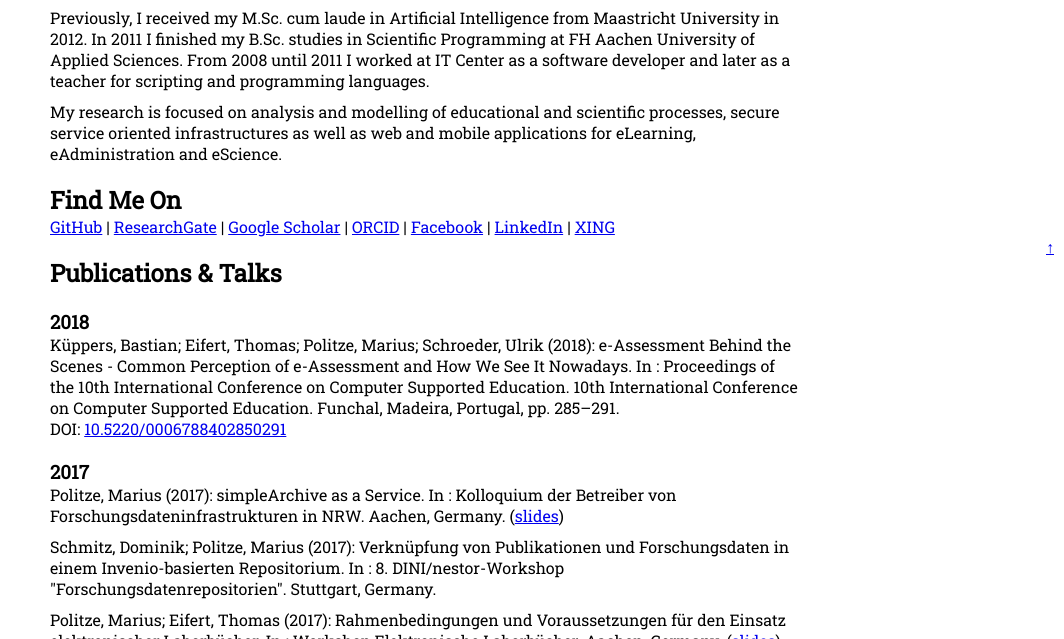
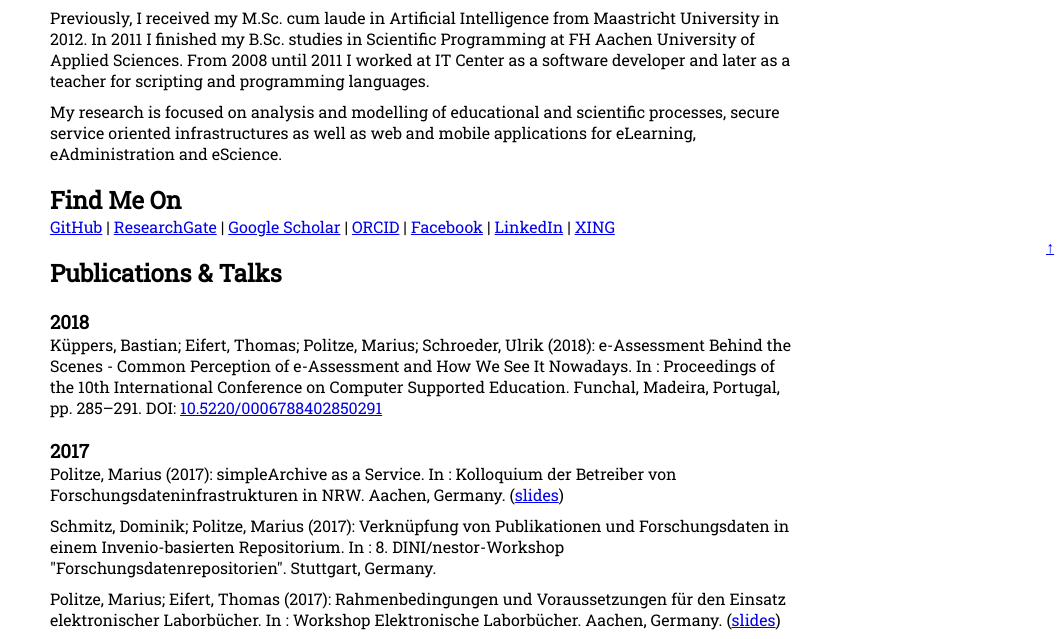
Before and after one commit to mpolitze/mpolitze.github.io, a website: page index.html in a window 1280 px wide. Shown: the part 533-1172 px from the top of the page, without its empty margins (216-1280 px from the left). Drawn offline with nearby package versions, Linux system fonts and the light colour scheme.

Commit message:
fix reference

```diff
--- a/index.html
+++ b/index.html
@@ -87,7 +87,7 @@
 	<h3>2018</h3>
     <ul>
         <li>
-            Küppers, Bastian; Eifert, Thomas; Politze, Marius; Schroeder, Ulrik (2018): e-Assessment Behind the Scenes - Common Perception of e-Assessment and How We See It Nowadays. In : Proceedings of the 10th International Conference on Computer Supported Education. 10th International Conference on Computer Supported Education. Funchal, Madeira, Portugal, pp. 285–291.
+            Küppers, Bastian; Eifert, Thomas; Politze, Marius; Schroeder, Ulrik (2018): e-Assessment Behind the Scenes - Common Perception of e-Assessment and How We See It Nowadays. In : Proceedings of the 10th International Conference on Computer Supported Education. Funchal, Madeira, Portugal, pp. 285–291.
             DOI:&nbsp;<a href="https://dx.doi.org/10.5220/0006788402850291">10.5220/0006788402850291</a>
         </li>
     </ul>
```
